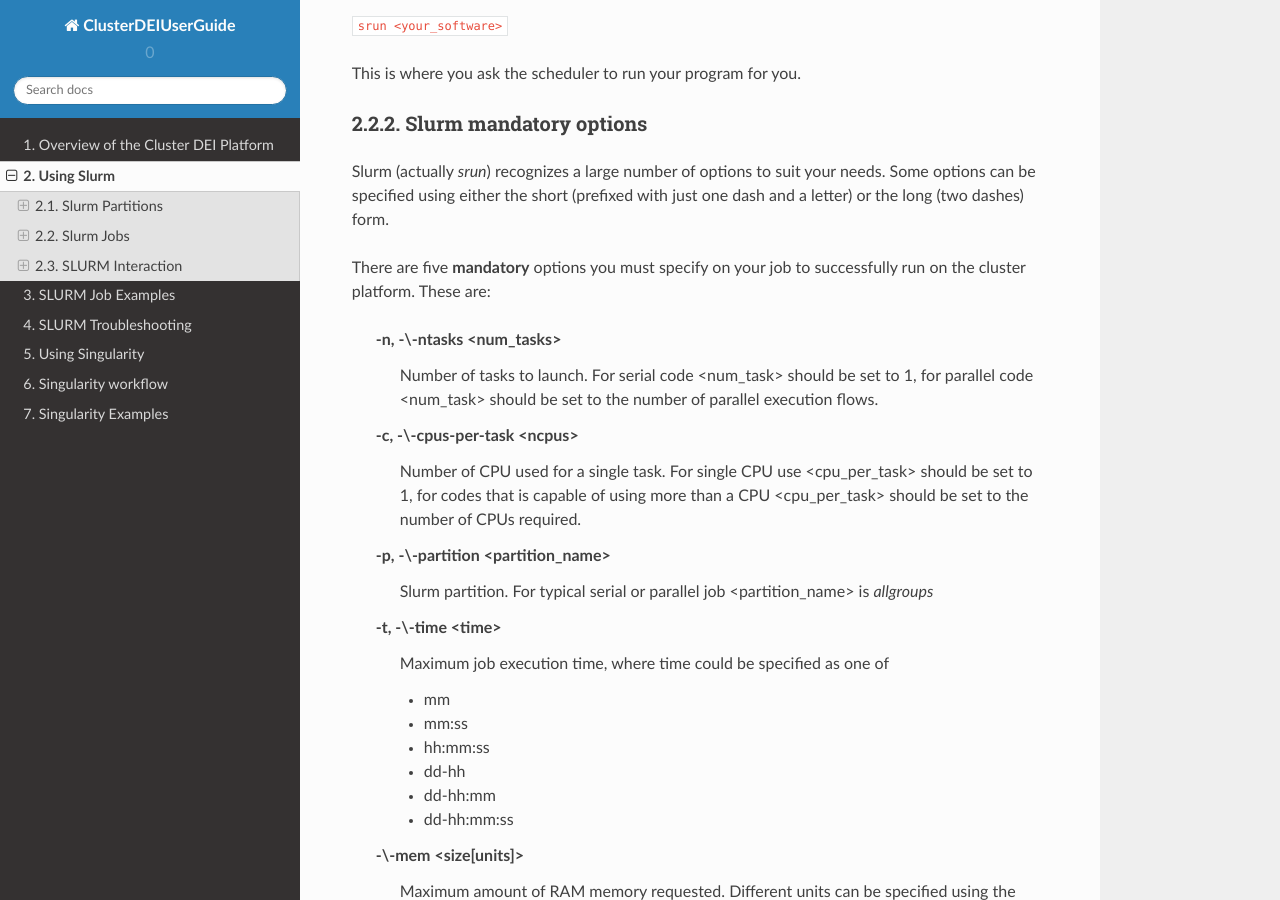
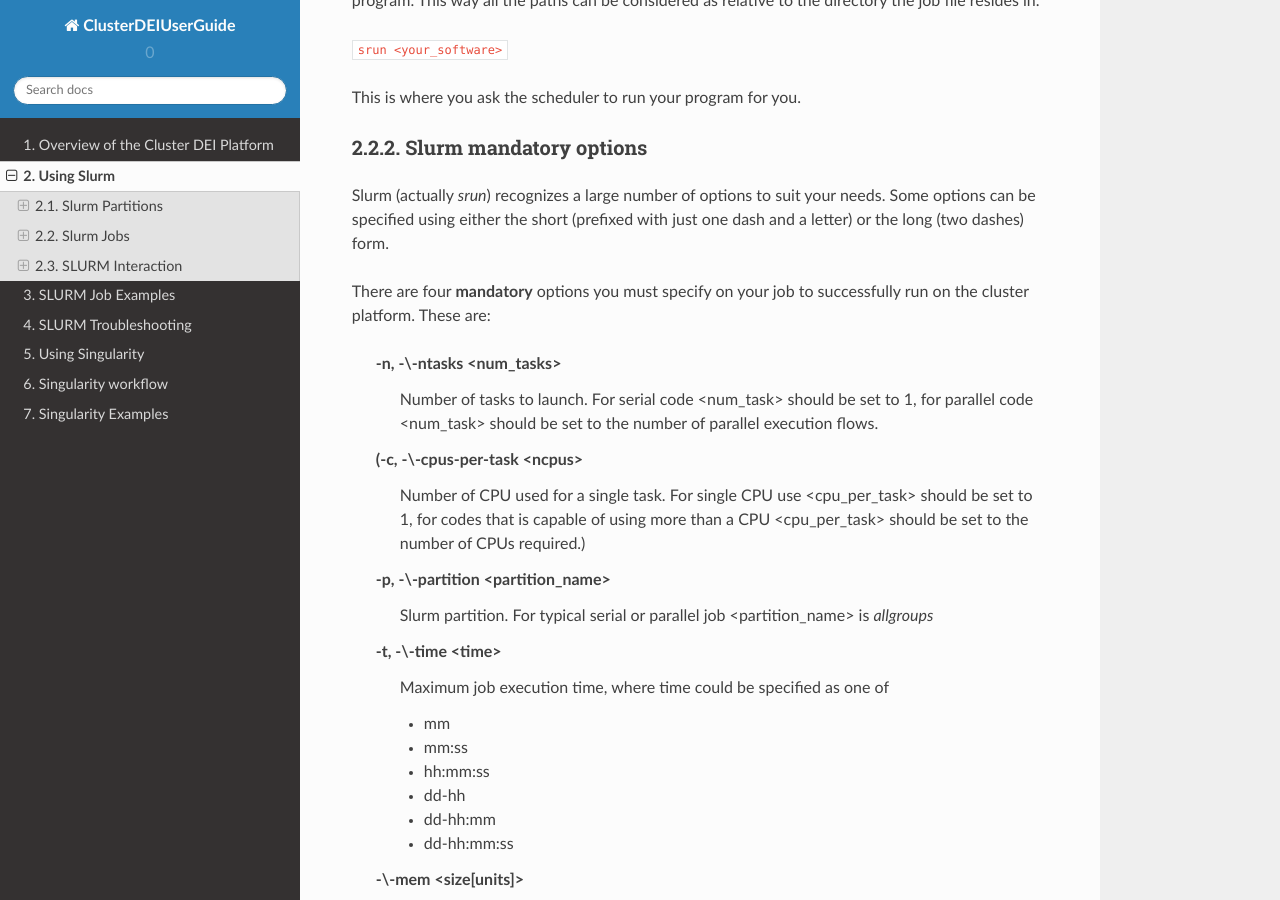
Before and after one commit to agostinoandriolo/clusterDEIguide, a Sphinx documentation site: the page built from ClusterDEIUserGuide-master/docs/UsingSLURM.rst, in a window 1280 px wide and 900 px high, scrolled down 2080 px. Built offline with Sphinx 7.4.7 and the Read the Docs theme 2.0.0, drawn with Linux system fonts in a browser that asks for light colours; some of the changed text lies outside the part shown.

Commit message:
Update UsingSLURM.rst

```diff
--- a/ClusterDEIUserGuide-master/docs/UsingSLURM.rst
+++ b/ClusterDEIUserGuide-master/docs/UsingSLURM.rst
@@ -118,7 +118,7 @@
 Some options can be specified using either the short (prefixed with just one dash
 and a letter) or the long (two dashes) form.
 
-There are five **mandatory** options you must specify on your job to successfully run
+There are four **mandatory** options you must specify on your job to successfully run
 on the cluster platform. These are:
 
  -n, -\\-ntasks <num_tasks>
@@ -126,8 +126,8 @@
   parallel code <num_task> should be set to the
   number of parallel execution flows.
 
- -c, -\\-cpus-per-task <ncpus>
-  Number of CPU used for a single task. For single CPU use <cpu_per_task> should be set to 1, for codes that is capable of using more than a CPU <cpu_per_task> should be set to the number of CPUs required.
+ (-c, -\\-cpus-per-task <ncpus>
+  Number of CPU used for a single task. For single CPU use <cpu_per_task> should be set to 1, for codes that is capable of using more than a CPU <cpu_per_task> should be set to the number of CPUs required.)
 
  -p, -\\-partition <partition_name>
   Slurm partition. For typical serial or parallel job <partition_name> is *allgroups*
```
Also changed, not shown: other parts of ClusterDEIUserGuide-master/docs/UsingSLURM.rst (+1 -1 lines).
